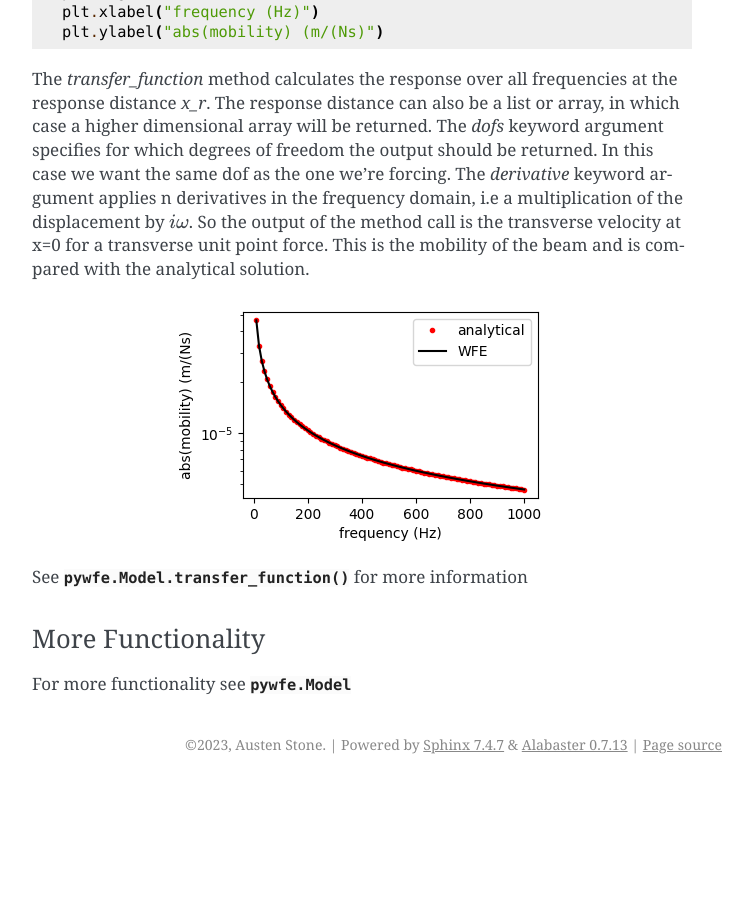
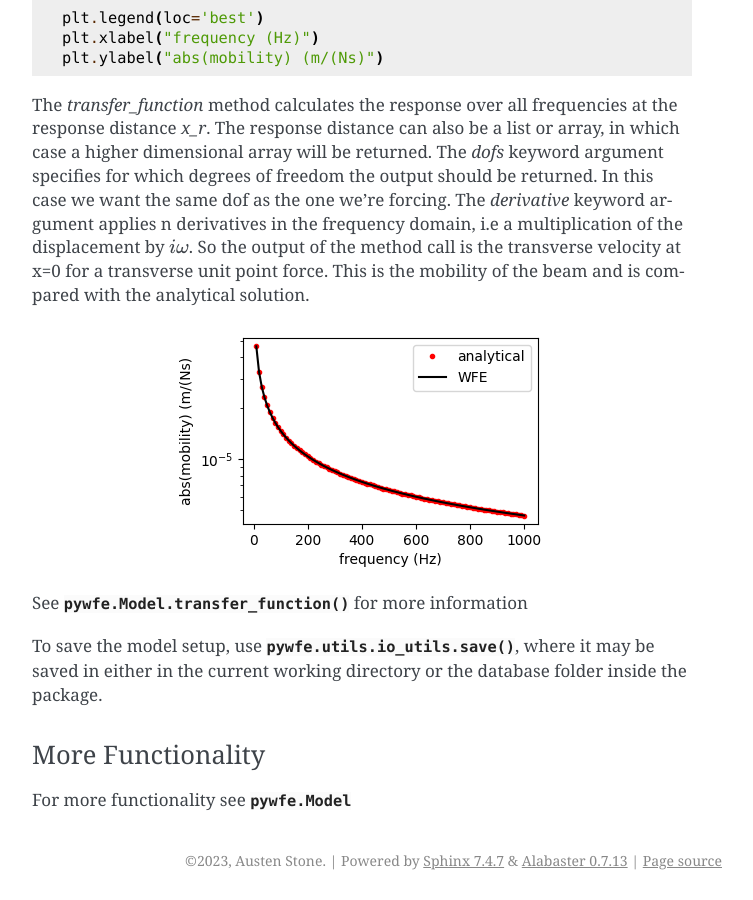
Before and after one commit to astnstn/pywfe, a Sphinx documentation site: the page built from docs/source/examples/analytical_beam.rst, in a window 1280 px wide and 900 px high, scrolled down 4335 px. Shown: the whole window, without its empty margins (388-1141 px from the left). Built offline with Sphinx 7.4.7, drawn with Linux system fonts in a browser that asks for light colours; the version number is read from the project's files by our own code; before the commit the page ends 5119 px from its top, so only the background shows below that; some of the changed text lies outside the part shown.

Commit message:
edited typo in beam example

```diff
--- a/docs/source/examples/analytical_beam.rst
+++ b/docs/source/examples/analytical_beam.rst
@@ -145,6 +145,7 @@
 
 NOTE: It is important that the waveguide axis is correctly chosen. By default the first axis in the coordinate set is used as the waveguide axis.
 If your mesh information contains coordinates `[x_arr, y_arr, z_arr]` for example, and `z_arr` is the waveguide axis, then set `axis = 2` or `axis = -1` when initialising the model.
+See 'Initialisation' in :class:`pywfe.model.Model`.
 
 The pywfe.Model object can now be created
 
@@ -212,6 +213,7 @@
 
 See :func:`pywfe.Model.transfer_function` for more information
 
+To save the model setup, use :func:`pywfe.utils.io_utils.save`, where it may be saved in either in the current working directory or the database folder inside the package.
 
 More Functionality
 ++++++++++++++++++
```
Also changed, not shown: other parts of docs/source/examples/analytical_beam.rst (+1 -1 lines), 1 other file.
